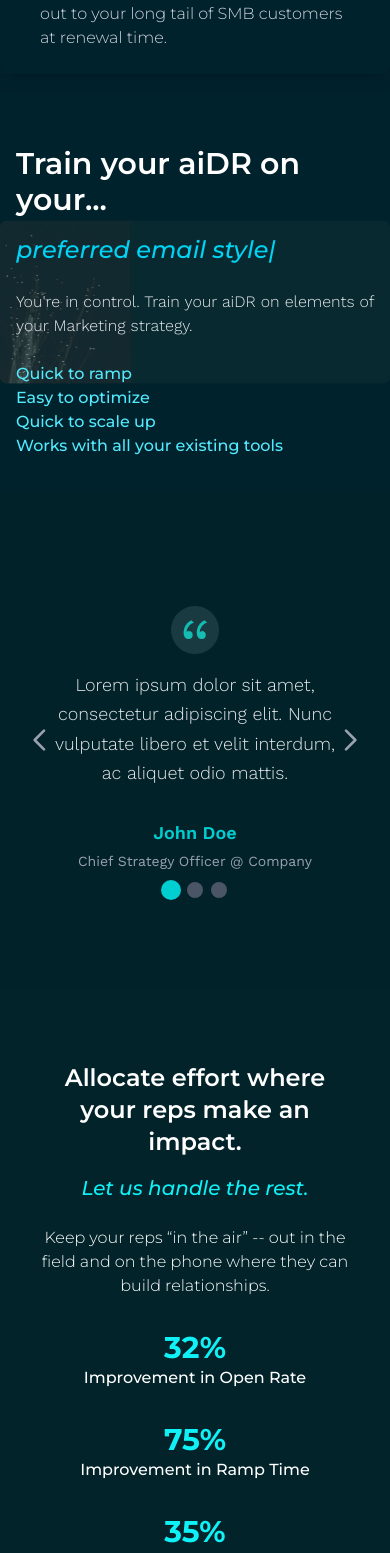
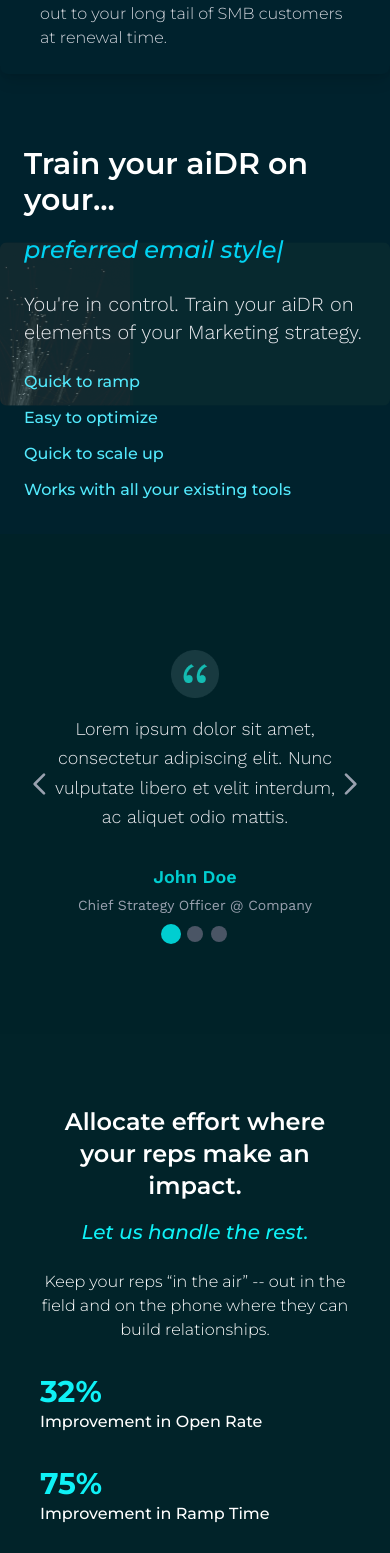
Before and after one commit to simonfornt/wizia-assignment, a React (Vite) app: page / in a window 390 px wide. Shown: the part 1926-3479 px from the top of the page. Built offline with nearby package versions, Linux system fonts and the light colour scheme.

Commit message:
adjust text alinment

```diff
--- a/src/Componets/EmailSection.jsx
+++ b/src/Componets/EmailSection.jsx
@@ -15,8 +15,8 @@ const TrainingSection = () => {
         }}
       />
 
-      {/* Content Container with responsive adjustments */}
-      <div className="z-10  px-4 py-8 md:py-12">
+      {/* */}
+      <div className="z-10  px-6 py-8 md:py-12">
         <div className="max-w-[500px] md:max-w-none md:ml-[30%] lg:ml-[400px]">
           {/* Responsive typography */}
           <h1 className="text-3xl md:text-4xl lg:text-5xl font-monster font-[600] mb-4 text-left">
@@ -27,12 +27,12 @@ const TrainingSection = () => {
           </h2>
 
           {/* Responsive paragraph text */}
-          <p className="text-base md:text-xl font-nav font-[300] text-gray-200 mb-6 md:mb-8 text-left">
+          <p className=" text-xl font-nav font-[300] text-gray-200 mb-6 md:mb-8 text-left">
             You're in control. Train your aiDR on elements of your Marketing strategy.
           </p>
 
           {/* Responsive list grid */}
-          <div className="grid grid-cols-1 md:grid-cols-2  md:gap-4 font-monster font-[500]">
+          <div className="grid grid-cols-1 gap-3 md:grid-cols-2  md:gap-4 font-monster font-[500]">
             <li className="list-none text-cyan-300 text-base md:text-lg">Quick to ramp</li>
             <li className="list-none text-cyan-300 text-base md:text-lg">Easy to optimize</li>
             <li className="list-none text-cyan-300 text-base md:text-lg">Quick to scale up</li>
--- a/src/Componets/StatSection.jsx
+++ b/src/Componets/StatSection.jsx
@@ -24,7 +24,7 @@ function StatSection() {
 
         {/* Stats */}
         <div className="grid grid-cols-1 font-monster sm:grid-cols-2 md:grid-cols-3 gap-8">
-          <div className="text-center">
+          <div className="text-left md:text-center">
             <span className="text-[#0FF1F6] font-[700] text-3xl md:text-5xl  block">
               32%
             </span>
@@ -33,7 +33,7 @@ function StatSection() {
             </p>
           </div>
 
-          <div className="text-center">
+          <div className="text-left md:text-center">
             <span className="text-[#0FF1F6] text-3xl md:text-5xl font-bold block">
               75%
             </span>
@@ -42,7 +42,7 @@ function StatSection() {
             </p>
           </div>
 
-          <div className="text-center">
+          <div className="text-left md:text-center">
             <span className="text-[#0FF1F6] text-3xl md:text-5xl font-bold block">
               35%
             </span>
```
